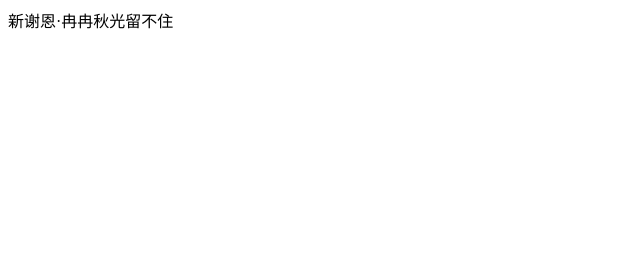
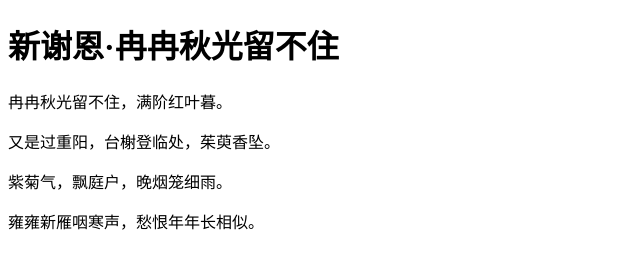
Before and after one commit to LUCIYA1YAYU/myH5, a plain HTML site: page index.html in a window 1280 px wide. Shown: the whole page, without its empty margins (0-640 px from the left). Drawn offline with Linux system fonts and the light colour scheme.

Commit message:
Update index.html

```diff
--- a/index.html
+++ b/index.html
@@ -1 +1,16 @@
-<p>新谢恩·冉冉秋光留不住<p>
+<!DOCTYPE html>
+<html lang="en">
+<head>
+    <meta charset="UTF-8">
+    <meta http-equiv="X-UA-Compatible" content="IE=edge">
+    <meta name="viewport" content="width=device-width, initial-scale=1.0">
+    <title>Document</title>
+</head>
+<body>
+    <h1>新谢恩·冉冉秋光留不住</h1>
+    <p>冉冉秋光留不住，满阶红叶暮。</p>
+    <p>又是过重阳，台榭登临处，茱萸香坠。</p>
+    <p>紫菊气，飘庭户，晚烟笼细雨。</p>
+    <p>雍雍新雁咽寒声，愁恨年年长相似。</p>
+</body>
+</html>
```
